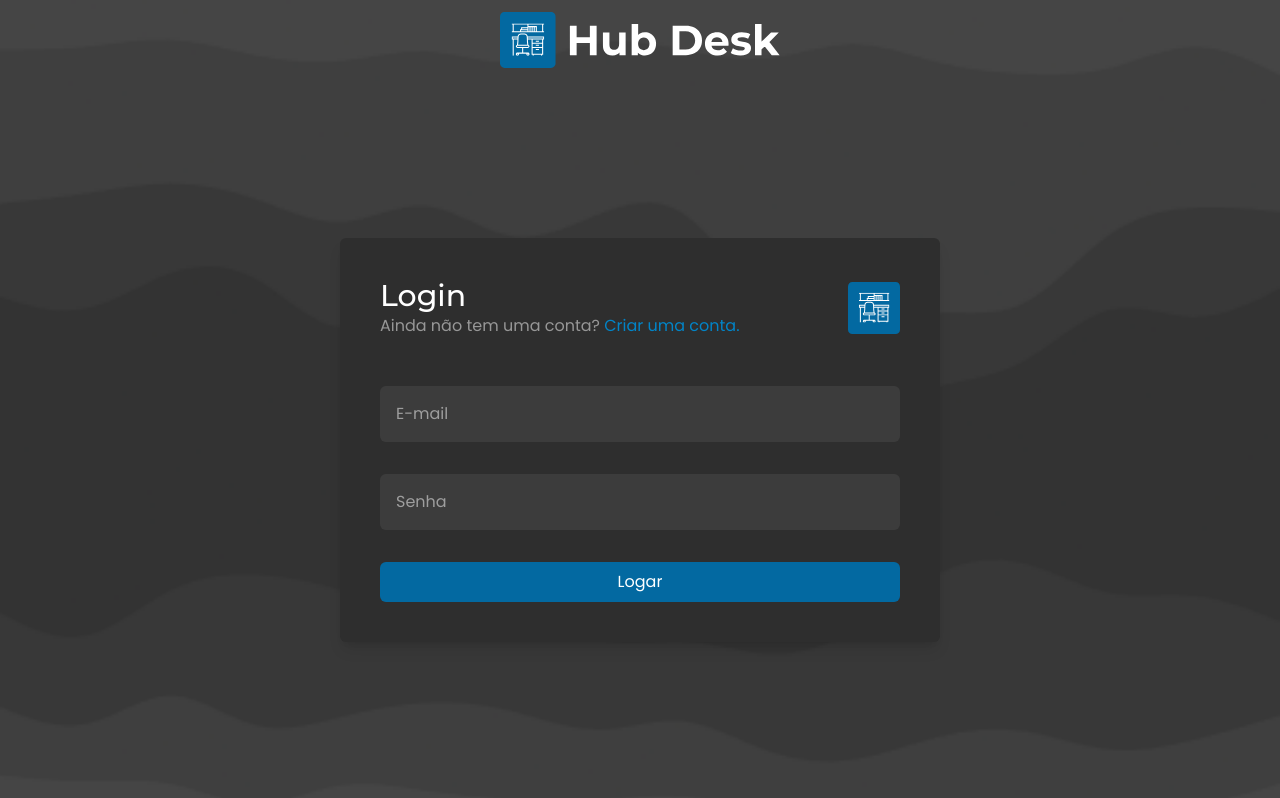
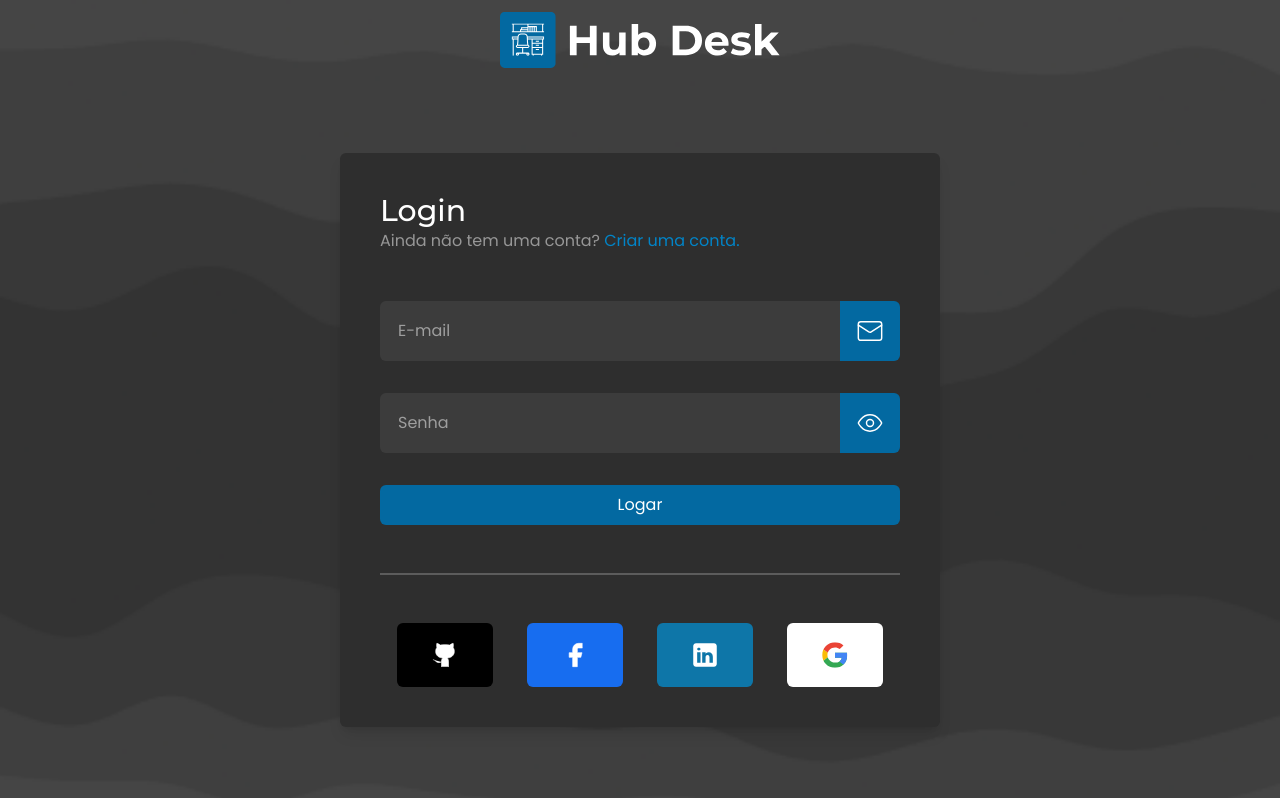
Before and after one commit to cguifernandes/hub-desk, a Next.js app: page /sign-in in a window 1280 px wide. Built offline with nearby package versions, Linux system fonts and the light colour scheme.

Commit message:
feat(auth): finish front-end for sign-in

```diff
--- a/src/app/(auth)/sign-in/page.tsx
+++ b/src/app/(auth)/sign-in/page.tsx
@@ -1,9 +1,12 @@
 import Heading from '@/components/heading'
 import Text from '@/components/text'
-import Image from 'next/image'
-import LogoImage from '../../../../public/logoImage.svg'
 import { Metadata } from 'next'
 import { Form } from '@/components/form'
+import { Eye, Facebook, Github, Mail } from 'lucide-react'
+import clsx from 'clsx'
+import Google from '../../../../public/googleLogo.svg'
+import Linkedin from '../../../../public/linkedinLogo.svg'
+import Image from 'next/image'
 
 export const metadata: Metadata = {
   title: 'Logar | Hub Desk',
@@ -25,19 +28,45 @@ const SignIn = () => {
             </a>
           </Text>
         </div>
-        <Image
-          quality={100}
-          width={52}
-          height={52}
-          alt="Logo imagem"
-          src={LogoImage}
-        />
       </header>
-      <Form.Root className="space-y-8 pt-12">
-        <Form.Input placeholder="E-mail" />
-        <Form.Input placeholder="Senha" />
+      <Form.Root className="space-y-8 py-12">
+        <Form.Input className="relative" placeholder="E-mail">
+          <div
+            className={clsx(
+              'absolute right-0 top-[50%] flex w-[60px] justify-center',
+              ' h-[60px] -translate-y-[50%] items-center rounded-r-md bg-sky-700',
+            )}
+          >
+            <Mail color="#fff" strokeWidth={1.25} size={28} />
+          </div>
+        </Form.Input>
+        <Form.Input placeholder="Senha">
+          <div
+            className={clsx(
+              'absolute right-0 top-[50%] flex w-[60px] justify-center bg-sky-700',
+              ' h-[60px] -translate-y-[50%] items-center rounded-r-md',
+            )}
+          >
+            <Eye color="#fff" strokeWidth={1.25} size={28} />
+          </div>
+        </Form.Input>
         <Form.Button className="w-full" text="Logar" />
       </Form.Root>
+      <div className="h-[2px] w-full bg-grey-400" />
+      <div className="flex justify-around pt-12">
+        <button className="flex h-16 w-24 items-center justify-center rounded-md bg-black transition-colors hover:bg-[#202020]">
+          <Github fill="#fff" strokeWidth={0.5} color="#fff" size={28} />
+        </button>
+        <button className="flex h-16 w-24 items-center justify-center rounded-md bg-[#176DF0] transition-colors hover:bg-[#176ef0ab]">
+          <Facebook fill="#fff" strokeWidth={0.5} color="#fff" size={28} />
+        </button>
+        <button className="flex h-16 w-24 items-center justify-center rounded-md bg-[#0e76a8] transition-colors hover:bg-[#0e77a8c9]">
+          <Image src={Linkedin} alt="Google logo" width={28} />
+        </button>
+        <button className="flex h-16 w-24 items-center justify-center rounded-md bg-white transition-colors hover:bg-[#ddd]">
+          <Image src={Google} alt="Google logo" width={28} />
+        </button>
+      </div>
     </div>
   )
 }
--- a/src/components/form/FormInput.tsx
+++ b/src/components/form/FormInput.tsx
@@ -1,15 +1,33 @@
 import clsx from 'clsx'
-import { InputHTMLAttributes } from 'react'
+import { InputHTMLAttributes, ReactNode } from 'react'
 
 type InputProps = InputHTMLAttributes<HTMLInputElement> & {
   className?: string
+  children?: ReactNode
 }
 
-const FormInput = ({ className, ...props }: InputProps) => {
+const FormInput = ({ className, children, ...props }: InputProps) => {
+  if (children) {
+    return (
+      <div className="relative flex justify-between">
+        <input
+          className={clsx(
+            'w-[calc(520px_-_60px)] rounded-l-md border-2 border-transparent bg-grey-400/30 p-4 ',
+            'text-white placeholder-white/50 transition-colors focus:border-sky-700',
+            className,
+          )}
+          {...props}
+        />
+        {children}
+      </div>
+    )
+  }
+
   return (
     <input
       className={clsx(
-        'w-full rounded-md bg-grey-400/30 p-4 text-white placeholder-white/50',
+        'w-full rounded-l-md border-2 border-transparent bg-grey-400/30 p-4 text-white',
+        'placeholder-white/50 transition-colors focus:border-sky-700',
         className,
       )}
       {...props}
```
Also changed, not shown: public/googleLogo.svg (added), public/linkedinLogo.svg (added).
